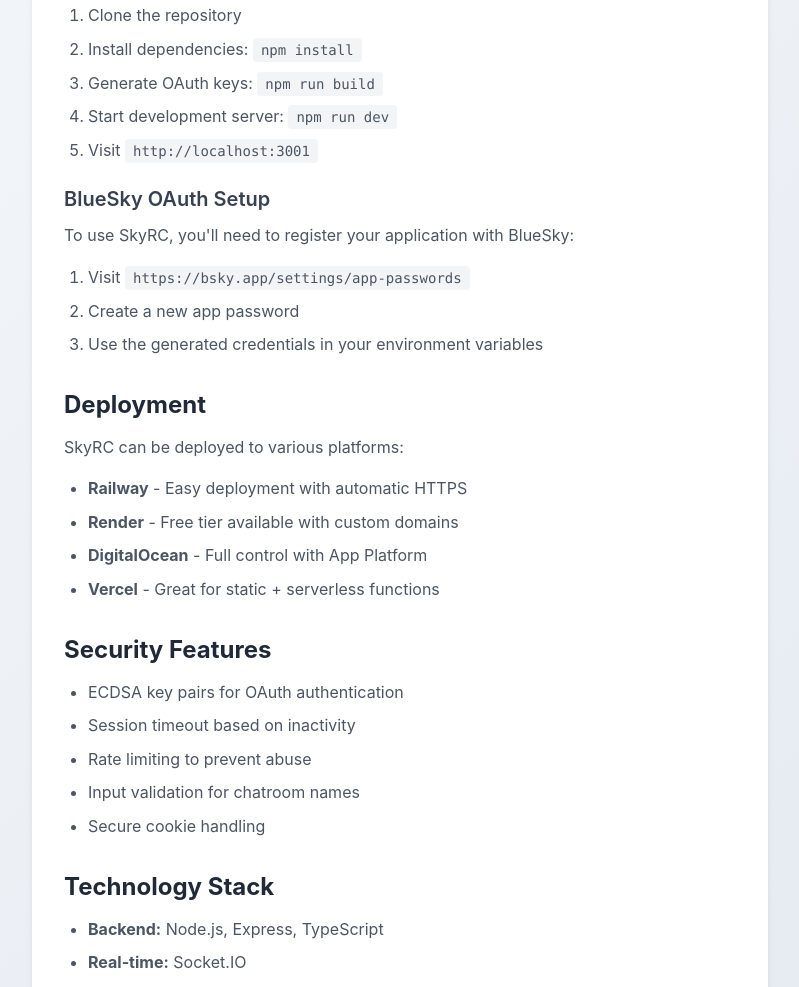
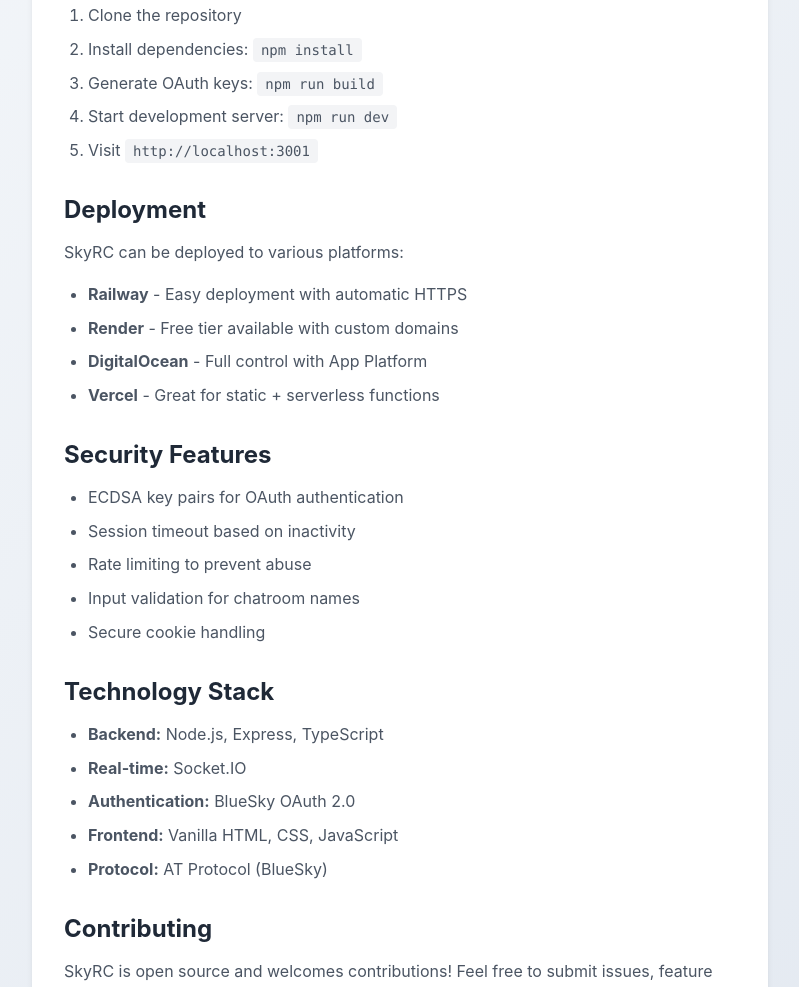
Before and after one commit to librenews/SkyRC, a website: page public/about.html in a window 1280 px wide. Shown: the part 799-1786 px from the top of the page, without its empty margins (240-1039 px from the left). Drawn offline with Linux system fonts and the light colour scheme.

Commit message:
Remove incorrect BlueSky OAuth setup instructions - OAuth works out of the box

```diff
--- a/public/about.html
+++ b/public/about.html
@@ -165,13 +165,6 @@
                 <li>Visit <code>http://localhost:3001</code></li>
             </ol>
 
-            <h3>BlueSky OAuth Setup</h3>
-            <p>To use SkyRC, you'll need to register your application with BlueSky:</p>
-            <ol>
-                <li>Visit <code>https://bsky.app/settings/app-passwords</code></li>
-                <li>Create a new app password</li>
-                <li>Use the generated credentials in your environment variables</li>
-            </ol>
 
             <h2>Deployment</h2>
             <p>SkyRC can be deployed to various platforms:</p>
--- a/src/server.ts
+++ b/src/server.ts
@@ -70,6 +70,11 @@
 // Health check
 app.get('/health', (req, res) => {
   res.json({ status: 'ok', timestamp: new Date().toISOString() });
+});
+
+// About page - serves static HTML
+app.get('/about', (req, res) => {
+  res.sendFile(path.join(__dirname, '..', 'public', 'about.html'));
 });
 
 // OAuth endpoints (must be before static files)
```
Also changed, not shown: README.md.
